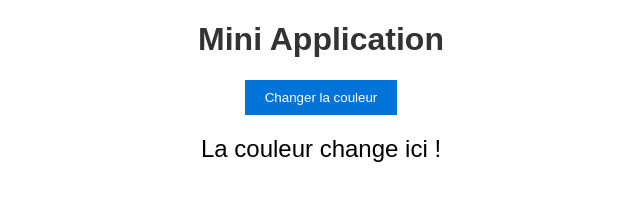
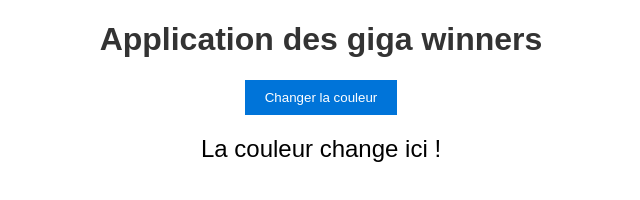
Before and after one commit to Armellectx/Projet_todo, a plain HTML site: page index.html in a window 1280 px wide. Shown: the whole page, without its empty margins (319-959 px from the left). Drawn offline with Linux system fonts and the light colour scheme.

Commit message:
Update index.html

```diff
--- a/index.html
+++ b/index.html
@@ -7,7 +7,7 @@
     <link rel="stylesheet" type="text/css" href="styles.css">
 </head>
 <body>
-    <h1>Mini Application</h1>
+    <h1>Application des giga winners </h1>
     <button id="changeColorButton">Changer la couleur</button>
     <div id="colorDisplay">La couleur change ici !</div>
     <script src="script.js"></script>
```
